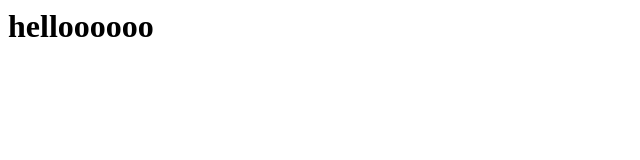
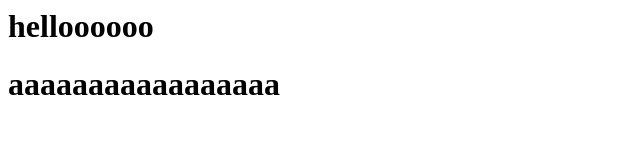
Before and after one commit to Pongsapak-Mee/test123, a plain HTML site: page index.html in a window 1280 px wide. Shown: the whole page, without its empty margins (0-640 px from the left). Drawn offline with Linux system fonts and the light colour scheme.

Commit message:
add aaaaa

```diff
--- a/index.html
+++ b/index.html
@@ -1,5 +1,6 @@
 <html>
     <body>
         <h1>helloooooo</h1>
+        <h1>aaaaaaaaaaaaaaaaa</h1>
     </body>
 </html>
```
